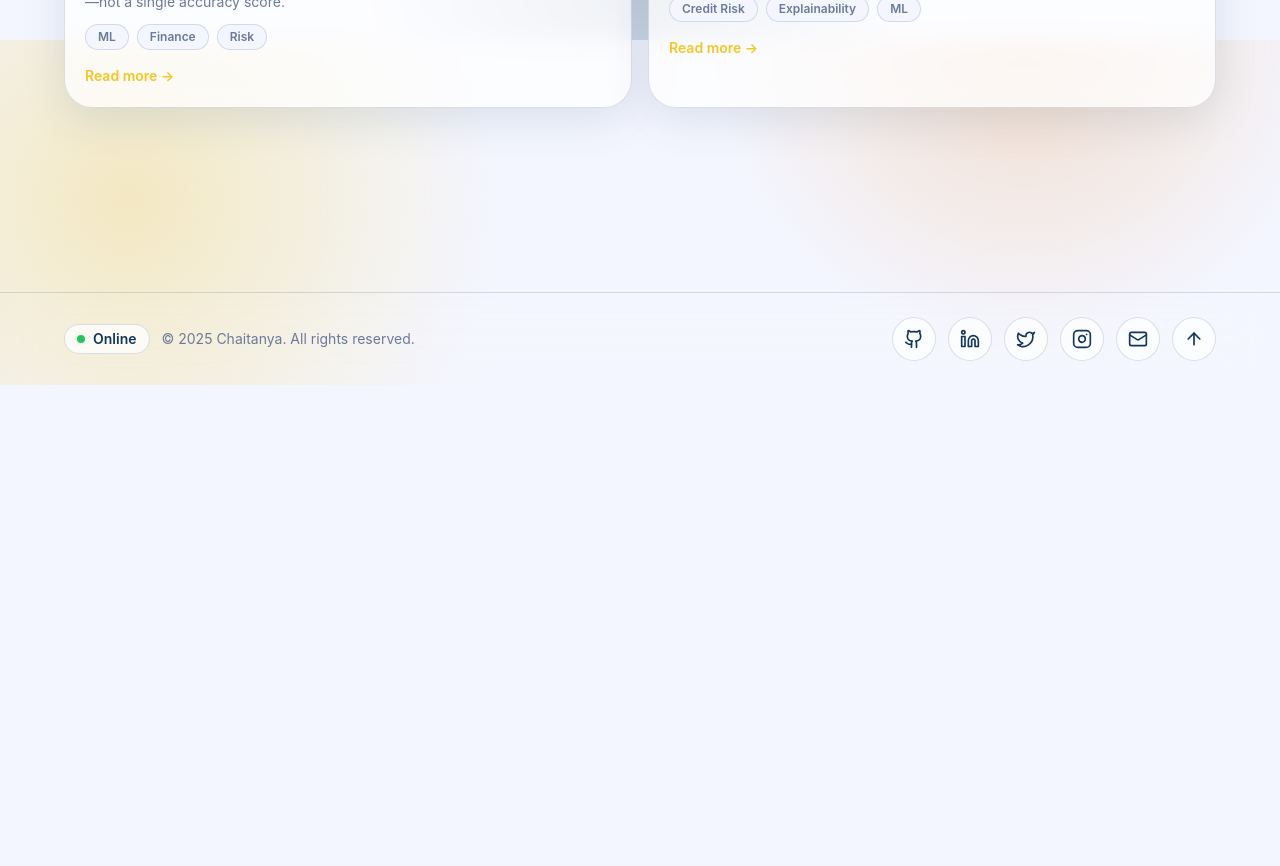
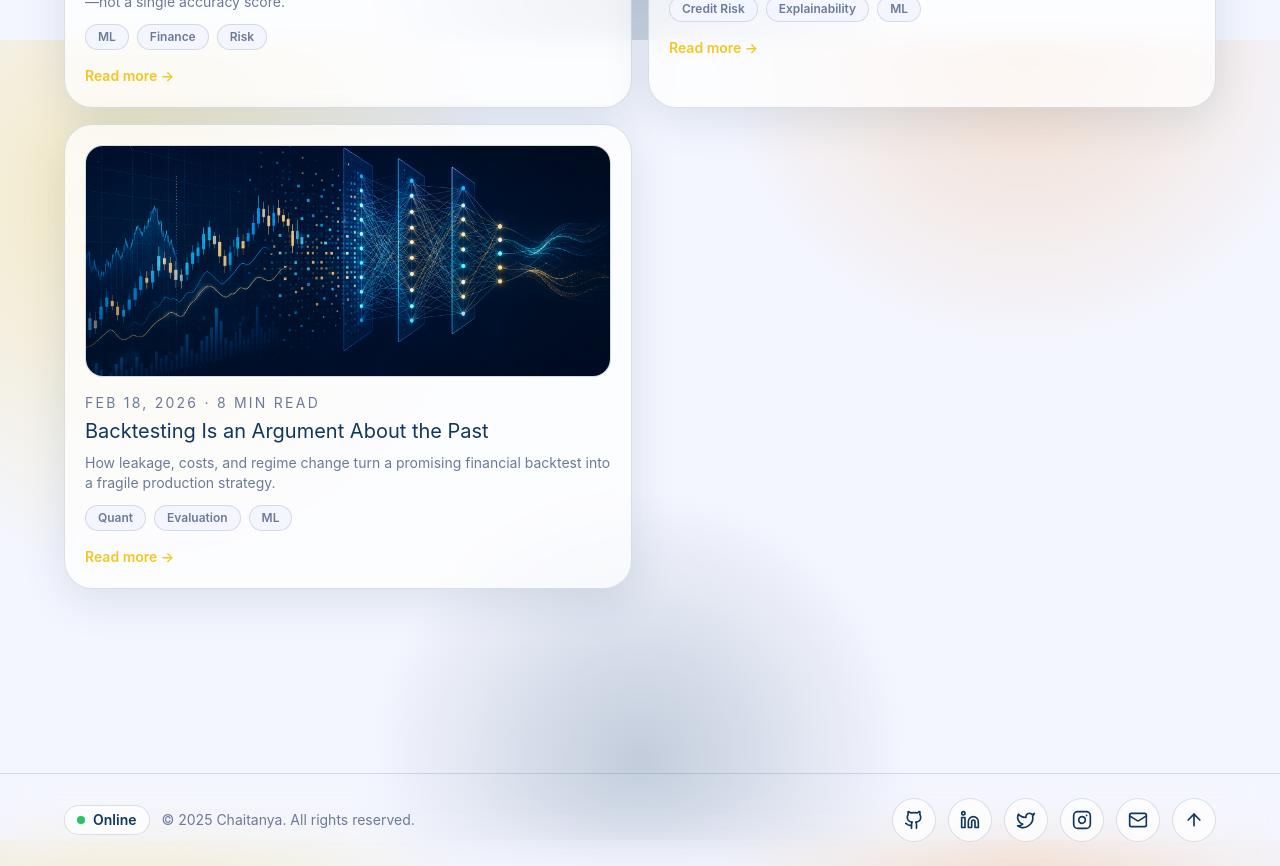
Before and after one commit to CSingh26/portfolio, a Next.js app: page /writing in a window 1280 px wide. Shown: the part 760-1626 px from the top of the page. Before the commit the page ends 1145 px from the top, so only its background shows below. Built offline with nearby package versions, Linux system fonts and the light colour scheme.

Commit message:
docs: publish backtesting-past-not-promise post

```diff
--- a/src/data/writing.ts
+++ b/src/data/writing.ts
@@ -87,4 +87,17 @@ export const writing: Writing[] = [
       "The goal is not to ban complex methods. It is to ensure that a model’s increased complexity earns its place: it must improve a decision enough to justify the additional validation, explanation, and monitoring burden."
     ], citations: [sources.xaiCredit, sources.financeSurvey, sources.nist],
   },
+  {
+    title: "Backtesting Is an Argument About the Past",
+    slug: "backtesting-past-not-promise",
+    description: "How leakage, costs, and regime change turn a promising financial backtest into a fragile production strategy.",
+    tags: ["Quant", "Evaluation", "ML"], readingTime: "8 min read", date: "Feb 18, 2026",
+    hero: "/writing/ml-finance.png", architecture: "/writing/finance-flow.gif", visualAlt: "Market time-series and model illustration",
+    content: [
+      "A backtest is evidence about a historical simulation, not proof that a strategy will make money. This distinction keeps financial ML honest. Historical prices contain survivorship bias, changing constituents, revised data, and information that may not have been available when a decision would actually have been made.",
+      "The first defence is a walk-forward design: train only on data available before the evaluation period, then advance the window. The second is friction: include spreads, fees, market impact, execution delay, borrow constraints, and turnover. A strategy that survives only before those assumptions are added is not yet a strategy.",
+      "Reinforcement learning makes the issue more visible because it can exploit weaknesses in a simulated environment. FinRL frames trading as an environment with states, actions, rewards, and constraints; those components should be designed to reflect the decision process rather than to reward a convenient proxy (Liu et al.).",
+      "I would report a distribution of outcomes across regimes rather than a single headline return. Drawdowns, capacity, concentration, and sensitivity to small parameter changes tell a more credible story. The output should be a decision memo: what was tested, what could invalidate it, and what limits will apply if it moves into a paper-trading phase."
+    ], citations: [sources.finrl, sources.financeSurvey, sources.nist],
+  },
 ]
```
